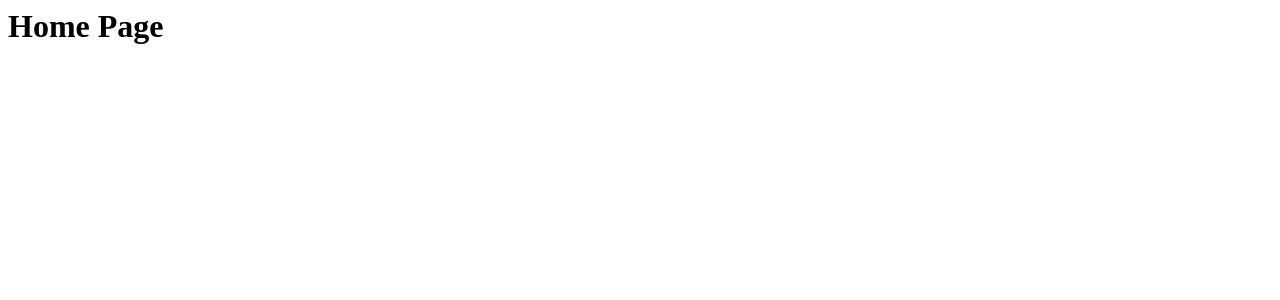
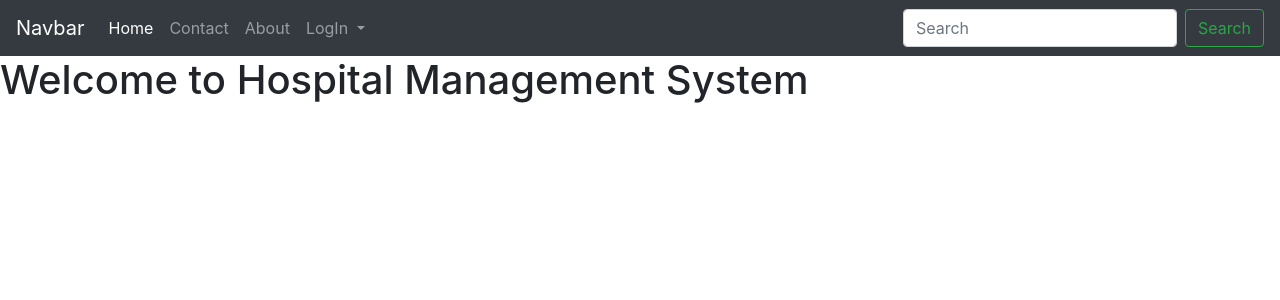
Before and after one commit to rthway/Hospital_Managment_Django, a Django app: page / in a window 1280 px wide. Shown: the top 300 px of the page. Run offline with Django 4.2, Linux system fonts and the light colour scheme.

Commit message:
add contact.html and navigation.html file and call from home.html

```diff
--- /dev/null
+++ b/hospital/templates/base.html
@@ -0,0 +1,20 @@
+
+
+  <!DOCTYPE html>
+  <html lang="en">
+    <head>
+      <link rel="stylesheet" href="https://cdn.jsdelivr.net/npm/bootstrap@4.6.2/dist/css/bootstrap.min.css">
+      <script src="https://cdn.jsdelivr.net/npm/jquery@3.6.4/dist/jquery.slim.min.js"></script>
+      <script src="https://cdn.jsdelivr.net/npm/popper.js@1.16.1/dist/umd/popper.min.js"></script>
+      <script src="https://cdn.jsdelivr.net/npm/bootstrap@4.6.2/dist/js/bootstrap.bundle.min.js"></script>
+
+        <title>
+            Hospital Management System
+        </title>
+    </head>
+    <body>
+        {% block content %}
+
+        {% endblock content%}
+    </body>
+  </html>
--- a/hospital/templates/home.html
+++ b/hospital/templates/home.html
@@ -1 +1,7 @@
-<h1>Home Page</h1>
+
+{% include 'base.html' %}
+{% include 'navigation.html' %}
+
+{% block content %}
+<h1>Welcome to Hospital Management System</h1>
+{% endblock content %}
--- /dev/null
+++ b/hospital/templates/navigation.html
@@ -0,0 +1,34 @@
+<nav class="navbar navbar-expand-lg navbar-dark bg-dark">
+    <a class="navbar-brand" href="#">Navbar</a>
+    <button class="navbar-toggler" type="button" data-toggle="collapse" data-target="#navbarSupportedContent" aria-controls="navbarSupportedContent" aria-expanded="false" aria-label="Toggle navigation">
+      <span class="navbar-toggler-icon"></span>
+    </button>
+
+    <div class="collapse navbar-collapse" id="navbarSupportedContent">
+      <ul class="navbar-nav mr-auto">
+        <li class="nav-item active">
+          <a class="nav-link" href="#">Home <span class="sr-only">(current)</span></a>
+        </li>
+        <li class="nav-item">
+          <a class="nav-link" href="#">Contact</a>
+        </li>
+        <li class="nav-item">
+          <a class="nav-link" href="#">About</a>
+        </li>
+        <li class="nav-item dropdown">
+          <a class="nav-link dropdown-toggle" href="#" id="navbarDropdown" role="button" data-toggle="dropdown" aria-haspopup="true" aria-expanded="false">
+            LogIn
+          </a>
+          <div class="dropdown-menu" aria-labelledby="navbarDropdown">
+            <a class="dropdown-item" href="#">Admin</a>
+            <a class="dropdown-item" href="#">Doctor</a>
+            <a class="dropdown-item" href="#">Patient</a>
+        </li>
+
+      </ul>
+      <form class="form-inline my-2 my-lg-0">
+        <input class="form-control mr-sm-2" type="search" placeholder="Search" aria-label="Search">
+        <button class="btn btn-outline-success my-2 my-sm-0" type="submit">Search</button>
+      </form>
+    </div>
+  </nav>
```
Also changed, not shown: hospital/templates/contact.html (added).
